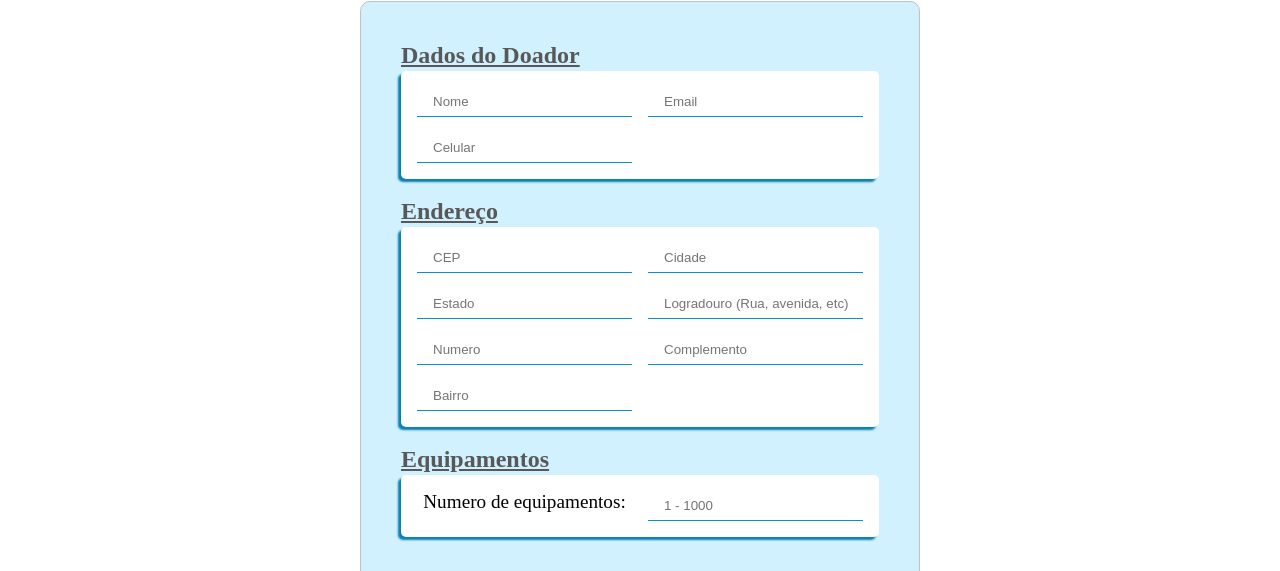
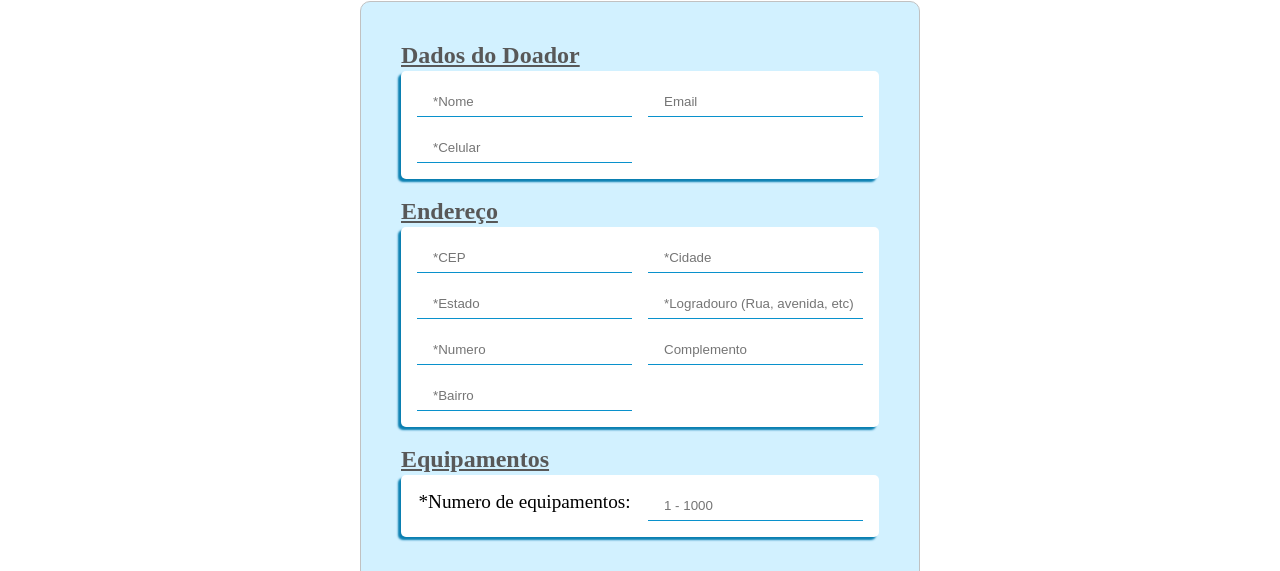
Before and after one commit to DubonP/PauloR_AppMasters, a Next.js app: page / in a window 1280 px wide. Shown: the part 133-704 px from the top of the page. Built offline with nearby package versions, Linux system fonts and the light colour scheme.

Commit message:
campos required implementados

```diff
--- a/pages/api/API.js
+++ b/pages/api/API.js
@@ -1,5 +1,5 @@
 import axios from "axios";
 
 export const api = axios.create({
-  baseURL: "https://api-donation.herokuapp.com",
+  baseURL: "https://api-mazzillio-doarcomputadores.herokuapp.com",
 });
--- a/pages/index.js
+++ b/pages/index.js
@@ -2,7 +2,7 @@ import Head from "next/head";
 import styles from "../styles/Home.module.css";
 import { api } from "./api/API";
 import Swal from "sweetalert2";
-import { useState } from "react";
+import { useRef, useState } from "react";
 import { Equipament } from "../components/Equipament";
 import { Loading } from "../components/Loading";
 import { Header } from "../components/Header";
@@ -21,6 +21,15 @@ export default function Home({ status }) {
   const [userEquipament, setUserEquipament] = useState(0);
   const [devices, setDevices] = useState([]);
   const [loading, setLoading] = useState(false);
+  const [erroFocus, setErroFocus] = useState(false);
+  const [erroName, setErroName] = useState([]);
+
+  const numberInput = useRef(null);
+
+  // funcao para pegar os erros, e atualizar ele sempre que muda
+  function addErro(erro) {
+    setErroName(() => [...erro]);
+  }
 
   function handleDevice(device, index) {
     const newDevices = [...devices];
@@ -49,10 +58,8 @@ export default function Home({ status }) {
             setCity(data.localidade);
             setState(data.uf);
             setStreetAddress(data.logradouro);
-            setNeighborhood(
-              data.bairro
-            ); /*https://stackoverflow.com/questions/28889826/how-to-set-focus-on-an-input-field-after-rendering*/
-            document.getElementById("number").focus();
+            setNeighborhood(data.bairro);
+            numberInput.current.focus();
             setLoading(false);
           }
         });
@@ -108,106 +115,18 @@ eles retornavam em ingles, visto que o site era para brasileiros, usei essas men
       })
       .catch(function (error) {
         if (error.response.status == 400) {
-          let obj = error.response.data.requiredFields.find(
-            (element) => element == "name"
-          );
-          if (obj) {
+          if (error.response.data.requiredFields) {
+            addErro(error.response.data.requiredFields);
+            setErroFocus(true);
+          } else {
             Swal.fire({
               position: "center",
               icon: "error",
-              title: "Preencha o campo nome",
+              title: "Selecione o equipamento e sua condicao",
+              text: "Preencha todos os campos",
               showConfirmButton: true,
             });
           }
-          obj = error.response.data.requiredFields.find(
-            (element) => element == "phone"
-          );
-          if (obj) {
-            Swal.fire({
-              position: "center",
-              icon: "error",
-              title: "Preencha o campo telefone",
-              showConfirmButton: true,
-            });
-          }
-          obj = error.response.data.requiredFields.find(
-            (element) => element == "zip"
-          );
-          if (obj) {
-            Swal.fire({
-              position: "center",
-              icon: "error",
-              title: "Preencha o campo CEP",
-              showConfirmButton: true,
-            });
-          }
-          obj = error.response.data.requiredFields.find(
-            (element) => element == "city"
-          );
-          if (obj) {
-            Swal.fire({
-              position: "center",
-              icon: "error",
-              title: "Preencha o campo cidade",
-              showConfirmButton: true,
-            });
-          }
-          obj = error.response.data.requiredFields.find(
-            (element) => element == "state"
-          );
-          if (obj) {
-            Swal.fire({
-              position: "center",
-              icon: "error",
-              title: "Preencha o campo estado",
-              showConfirmButton: true,
-            });
-          }
-          obj = error.response.data.requiredFields.find(
-            (element) => element == "streetAddress"
-          );
-          if (obj) {
-            Swal.fire({
-              position: "center",
-              icon: "error",
-              title: "Preencha o campo endereço",
-              showConfirmButton: true,
-            });
-          }
-          obj = error.response.data.requiredFields.find(
-            (element) => element == "number"
-          );
-          if (obj) {
-            Swal.fire({
-              position: "center",
-              icon: "error",
-              title: "Preencha o campo número",
-              showConfirmButton: true,
-            });
-          }
-          obj = error.response.data.requiredFields.find(
-            (element) => element == "neighborhood"
-          );
-          if (obj) {
-            Swal.fire({
-              position: "center",
-              icon: "error",
-              title: "Preencha o campo bairro",
-              showConfirmButton: true,
-            });
-          }
-          obj = error.response.data.requiredFields.find(
-            (element) => element == "deviceCount"
-          );
-          if (obj) {
-            Swal.fire({
-              position: "center",
-              icon: "error",
-              title: "Preencha o campo quantidade de equipamentos",
-              showConfirmButton: true,
-            });
-          }
-          console.log(error.response.data.requiredFields);
         } else {
           Swal.fire({
             position: "center",
@@ -219,7 +138,6 @@ eles retornavam em ingles, visto que o site era para brasileiros, usei essas men
         }
       });
   }
-
   return (
     <div>
       {/* Titulo na aba do navegador */}
@@ -243,9 +161,11 @@ eles retornavam em ingles, visto que o site era para brasileiros, usei essas men
                 id="name"
                 name="name"
                 type="text"
-                placeholder="Nome"
+                placeholder="*Nome"
                 value={name}
-                className={styles.donation_input}
+                className={`${styles.donation_input} ${
+                  erroName.includes("name") && styles.inputError
+                }`}
                 onChange={(e) => setName(e.target.value)}
               ></input>
             </div>
@@ -265,13 +185,16 @@ eles retornavam em ingles, visto que o site era para brasileiros, usei essas men
                 id="phone"
                 name="phone"
                 type="text"
-                className={styles.donation_input}
+                className={`${styles.donation_input} ${
+                  erroName.includes("phone") && styles.inputError
+                }`}
                 value={phone}
-                placeholder="Celular"
+                placeholder="*Celular"
                 pattern="[0-9]{11}"
                 onChange={(e) => setPhone(e.target.value)}
               ></input>
             </div>
+            {/*  <div>{erroFocus == true && <ErroFocus />}</div> */}
           </div>
           <div className={styles.donation_title_position}>
             <h1 className={styles.donation_title}>Endereço</h1>
@@ -283,8 +206,10 @@ eles retornavam em ingles, visto que o site era para brasileiros, usei essas men
                 name="cep"
                 type="text"
                 value={zip}
-                placeholder="CEP"
-                className={styles.donation_input}
+                placeholder="*CEP"
+                className={`${styles.donation_input} ${
+                  erroName.includes("zip") && styles.inputError
+                }`}
                 onBlur={checkCEP}
                 onChange={(e) => setZip(e.target.value)}
               ></input>
@@ -295,8 +220,10 @@ eles retornavam em ingles, visto que o site era para brasileiros, usei essas men
                 value={city}
                 name="city"
                 type="text"
-                placeholder="Cidade"
-                className={styles.donation_input}
+                placeholder="*Cidade"
+                className={`${styles.donation_input} ${
+                  erroName.includes("city") && styles.inputError
+                }`}
                 onChange={(e) => setCity(e.target.value)}
               ></input>
             </div>
@@ -306,8 +233,10 @@ eles retornavam em ingles, visto que o site era para brasileiros, usei essas men
                 value={state}
                 name="state"
                 type="text"
-                placeholder="Estado"
-                className={styles.donation_input}
+                placeholder="*Estado"
+                className={`${styles.donation_input} ${
+                  erroName.includes("state") && styles.inputError
+                }`}
                 onChange={(e) => setState(e.target.value)}
               ></input>
             </div>
@@ -317,8 +246,10 @@ eles retornavam em ingles, visto que o site era para brasileiros, usei essas men
                 value={streetAddress}
                 name="streetAddress"
                 type="text"
-                placeholder="Logradouro (Rua, avenida, etc)"
-                className={styles.donation_input}
+                placeholder="*Logradouro (Rua, avenida, etc)"
+                className={`${styles.donation_input} ${
+                  erroName.includes("streetAddress") && styles.inputError
+                }`}
                 onChange={(e) => setStreetAddress(e.target.value)}
               ></input>
             </div>
@@ -327,11 +258,14 @@ eles retornavam em ingles, visto que o site era para brasileiros, usei essas men
                 id="number"
                 name="number"
                 type="number"
-                placeholder="Numero"
+                placeholder="*Numero"
                 value={userNumber}
+                ref={numberInput}
                 pattern="[0-9]{11}"
                 onChange={(e) => setUserNumber(e.target.value)}
-                className={styles.donation_input}
+                className={`${styles.donation_input} ${
+                  erroName.includes("number") && styles.inputError
+                }`}
               ></input>
             </div>
             <div className="">
@@ -351,9 +285,11 @@ eles retornavam em ingles, visto que o site era para brasileiros, usei essas men
                 name="neighborhood"
                 value={neighborhood}
                 type="text"
-                placeholder="Bairro"
+                placeholder="*Bairro"
                 onChange={(e) => setNeighborhood(e.target.value)}
-                className={styles.donation_input}
+                className={`${styles.donation_input} ${
+                  erroName.includes("neighborhood") && styles.inputError
+                }`}
               ></input>
             </div>
           </div>
@@ -362,7 +298,7 @@ eles retornavam em ingles, visto que o site era para brasileiros, usei essas men
           </div>
           <div className={styles.donation_inputs}>
             <label className="" id="eqNumber_label">
-              Numero de equipamentos:
+              *Numero de equipamentos:
             </label>
             <div className={styles.donation_eq_number}>
               <input
@@ -370,7 +306,9 @@ eles retornavam em ingles, visto que o site era para brasileiros, usei essas men
                 name="eqNumber"
                 type="number"
                 placeholder="1 - 1000"
-                className={styles.donation_input}
+                className={`${styles.donation_input} ${
+                  erroName.includes("deviceCount") && styles.inputError
+                }`}
                 onChange={(e) => setUserEquipament(e.target.value)}
               ></input>
             </div>
--- a/styles/Home.module.css
+++ b/styles/Home.module.css
@@ -43,6 +43,11 @@
   padding-left: 1rem;
   border: none;
   border-bottom: 1px solid rgb(9, 145, 204);
+}
+
+.inputError {
+  border-bottom: 2px solid rgb(255, 0, 0);
+  outline: 2px solid rgba(255, 0, 0, 0.2);
 }
 
 .donation_eq_number {
```
